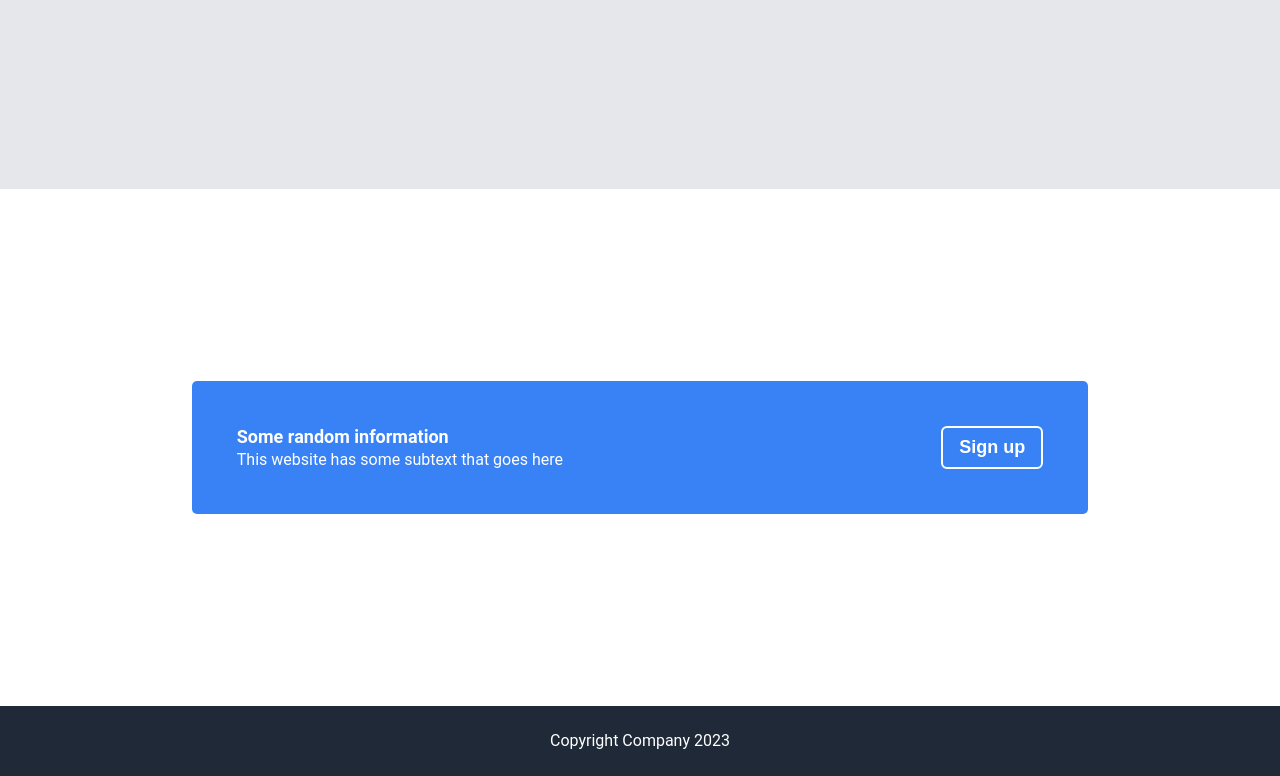
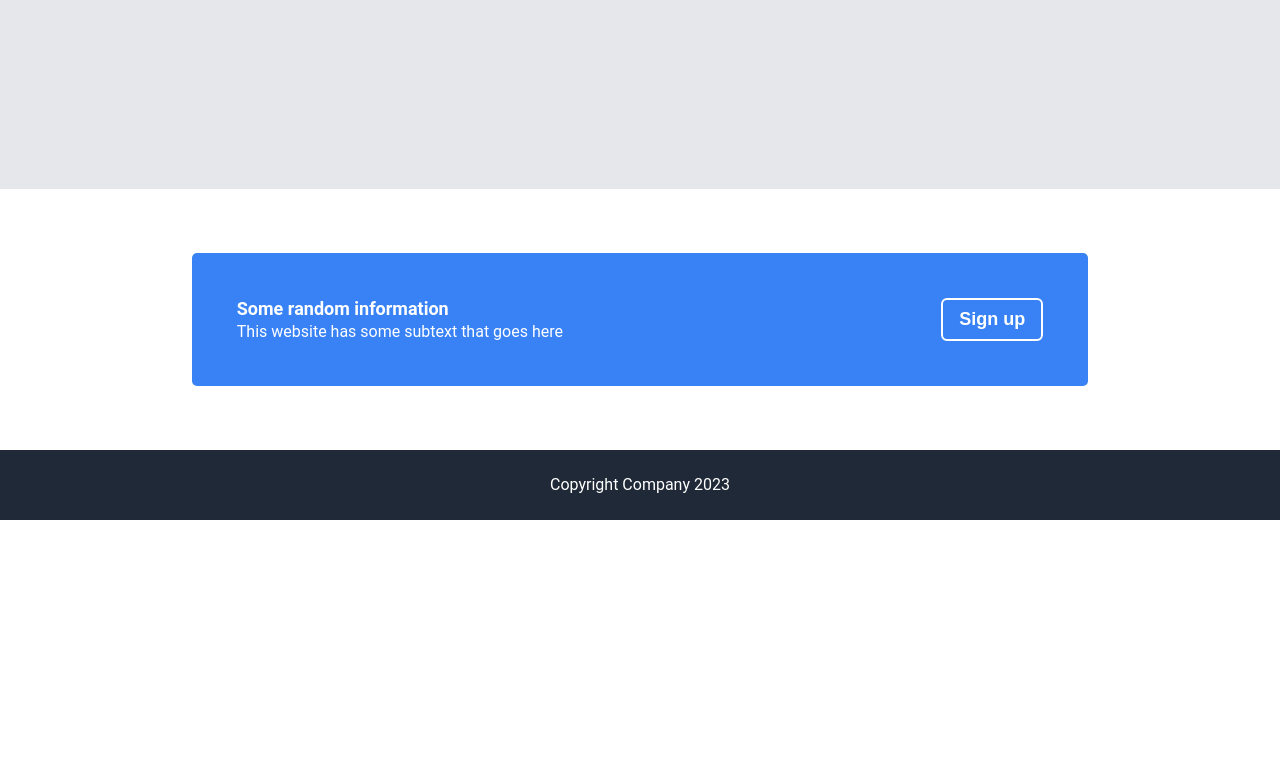
Before and after one commit to R894/landing-page, a plain HTML site: page index.html in a window 1280 px wide. Shown: the part 1139-1915 px from the top of the page. After the commit the page ends 1659 px from the top, so only its background shows below. Drawn offline with Linux system fonts and the light colour scheme.

Commit message:
modify call-to-action css

```diff
--- a/style.css
+++ b/style.css
@@ -154,7 +154,7 @@ a{
     font-weight: bolder;
 }
 .call-to-action{
-    margin:15%;
+    margin:5% 15%;
 }
 .action-box{
     display: flex;
```
